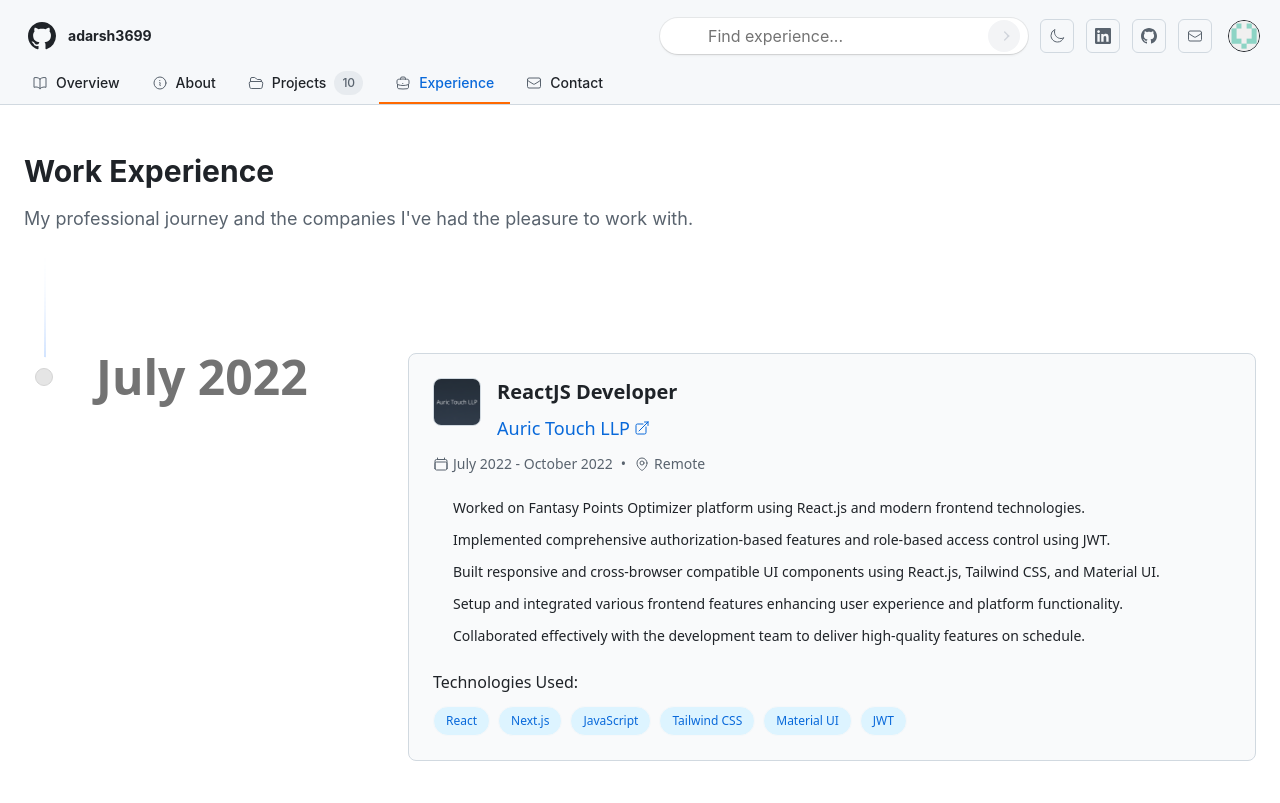
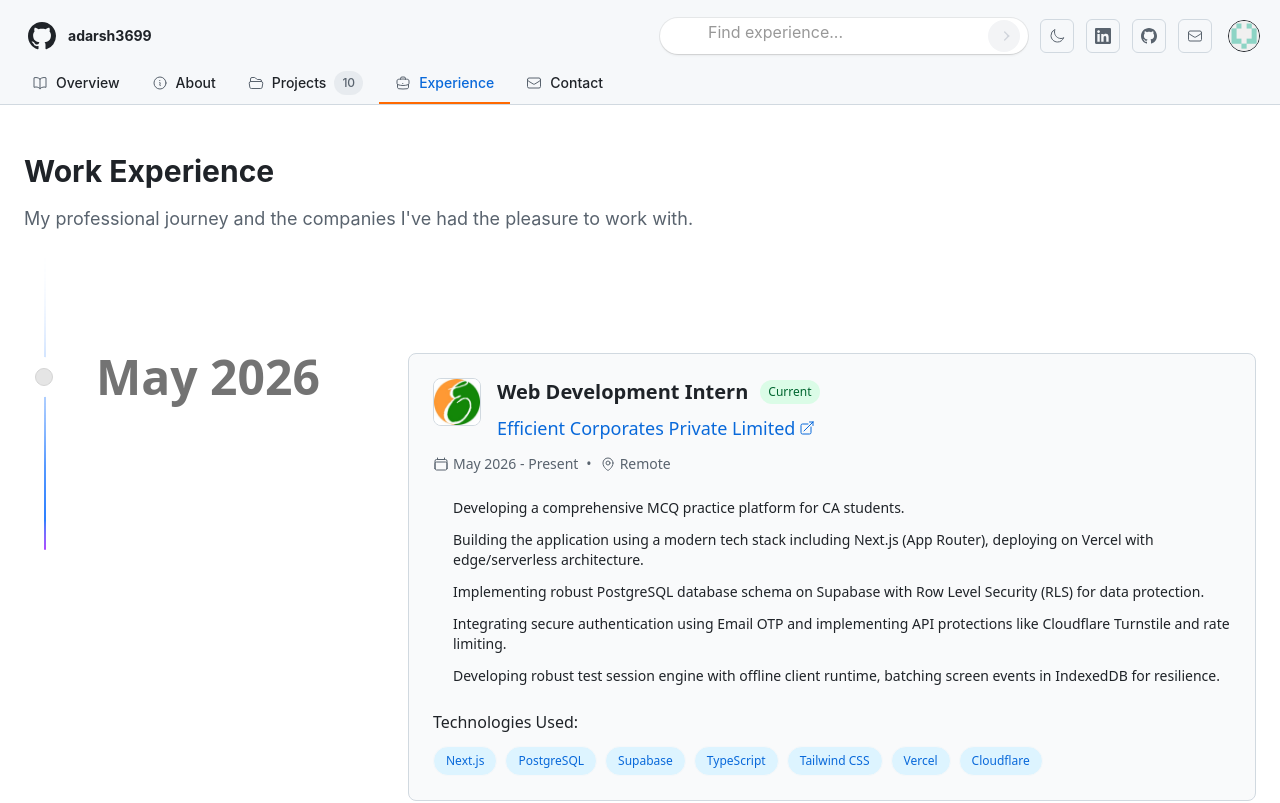
Before and after one commit to adarsh3699/My-New-Portfolio, a Next.js app: page /experience in a window 1280 px wide. Shown: the top 803 px of the page. Built offline with nearby package versions, Linux system fonts and the light colour scheme.

Commit message:
feat: add Efficient Corporates internship experience and update company logo image styling

```diff
--- a/src/components/experience/ExperienceCard.tsx
+++ b/src/components/experience/ExperienceCard.tsx
@@ -23,7 +23,8 @@
 									alt={`${exp.company} logo`}
 									width={48}
 									height={48}
-									className="object-contain w-10 h-10 sm:w-12 sm:h-12"
+									className="object-contain"
+									style={{ maxWidth: "100%", maxHeight: "100%", width: "auto", height: "auto" }}
 								/>
 							) : (
 								<BuildingOffice2Icon className="w-6 h-6 sm:w-8 sm:h-8 text-gray-400" />
--- a/src/data/experience.ts
+++ b/src/data/experience.ts
@@ -4,6 +4,25 @@
 export type { Experience };
 
 export const experiences: Experience[] = [
+	{
+		id: 4,
+		company: "Efficient Corporates Private Limited",
+		position: "Web Development Intern",
+		location: "Remote",
+		startDate: "May 2026",
+		endDate: "Present",
+		isCurrent: true,
+		description: [
+			"Developing a comprehensive MCQ practice platform for CA students.",
+			"Building the application using a modern tech stack including Next.js (App Router), deploying on Vercel with edge/serverless architecture.",
+			"Implementing robust PostgreSQL database schema on Supabase with Row Level Security (RLS) for data protection.",
+			"Integrating secure authentication using Email OTP and implementing API protections like Cloudflare Turnstile and rate limiting.",
+			"Developing robust test session engine with offline client runtime, batching screen events in IndexedDB for resilience.",
+		],
+		technologies: ["Next.js", "PostgreSQL", "Supabase", "TypeScript", "Tailwind CSS", "Vercel", "Cloudflare"],
+		companyUrl: "https://efficientcorporates.in/",
+		companyLogo: "/images/ecpl-logo.jpeg",
+	},
 	{
 		id: 1,
 		company: "Auric Touch LLP",
@@ -17,11 +36,11 @@
 			"Implemented comprehensive authorization-based features and role-based access control using JWT.",
 			"Built responsive and cross-browser compatible UI components using React.js, Tailwind CSS, and Material UI.",
 			"Setup and integrated various frontend features enhancing user experience and platform functionality.",
-			"Collaborated effectively with the development team to deliver high-quality features on schedule."
+			"Collaborated effectively with the development team to deliver high-quality features on schedule.",
 		],
 		technologies: ["React", "Next.js", "JavaScript", "Tailwind CSS", "Material UI", "JWT"],
 		companyUrl: "https://drive.google.com/file/d/1OwEC4pNXD2OGM-F5TtCw8crnZa-StBtg/view?usp=drive_link",
-		companyLogo: "/images/aurictouch-logo.png"
+		companyLogo: "/images/aurictouch-logo.png",
 	},
 	{
 		id: 2,
@@ -36,11 +55,21 @@
 			"Internships duration from 1 june 2022 to 15 july 2022.",
 			"Work on both the frontend and backend.",
 			"Created a multiuser login system for the facility, candidate, and admin.",
-			"Learned and did software architecture design of complete project."
+			"Learned and did software architecture design of complete project.",
 		],
-		technologies: ["React", "Node.js", "JavaScript", "MySQL", "MongoDB", "Material-UI", "Express.js", "PDFKit", "Nodemailer"],
+		technologies: [
+			"React",
+			"Node.js",
+			"JavaScript",
+			"MySQL",
+			"MongoDB",
+			"Material-UI",
+			"Express.js",
+			"PDFKit",
+			"Nodemailer",
+		],
 		companyUrl: "https://drive.google.com/file/d/1E87uohp5lcWnNxixL27b4vlunchCWTWs/view?usp=drive_link",
-		companyLogo: "/images/iitp-logo.png"
+		companyLogo: "/images/iitp-logo.png",
 	},
 	{
 		id: 3,
@@ -58,6 +87,6 @@
 		],
 		technologies: ["HTML", "CSS", "JavaScript", "PHP"],
 		companyUrl: "https://drive.google.com/file/d/1k1Ga9QeMbF4-f-9-zVIPOubJy8oud2wB/view?usp=drive_link",
-		companyLogo: "/images/beawiz-logo.png"
-	}
+		companyLogo: "/images/beawiz-logo.png",
+	},
 ];
--- a/src/data/projects/bhemu-calculator.ts
+++ b/src/data/projects/bhemu-calculator.ts
@@ -20,21 +20,19 @@
 
 	// Tech details
 	technologies: [
-		"React",
+		"Next.js",
 		"Firebase",
 		"Firestore",
 		"Firebase Authentication",
-		"React Router DOM",
 		"Math.js",
-		"JavaScript",
+		"TypeScript",
 		"CSS",
 		"Google OAuth",
 		"Real-time Collaboration",
-		"Create React App",
 		"Responsive Design",
 		"PWA Ready",
 	],
-	primaryLanguage: { name: "JavaScript", color: "bg-yellow-500" },
+	primaryLanguage: { name: "TypeScript", color: "bg-blue-500" },
 	category: "Tool",
 
 	// Status
--- a/src/data/projects/index.ts
+++ b/src/data/projects/index.ts
@@ -23,10 +23,10 @@
 	bhemuUniDownloaderData,
 	priceComparisonWebData,
 	bhemuCalculatorData,
+	bhemuNotesData,
+	myNewPortfolioData,
+	sharpLearnData,
 	bhemuCalendarData,
-	bhemuNotesData,
-	sharpLearnData,
-	myNewPortfolioData,
 	facilityEvaluationSystemIITPData,
 ];
 
```
Also changed, not shown: public/images/ecpl-logo.jpeg (added).
